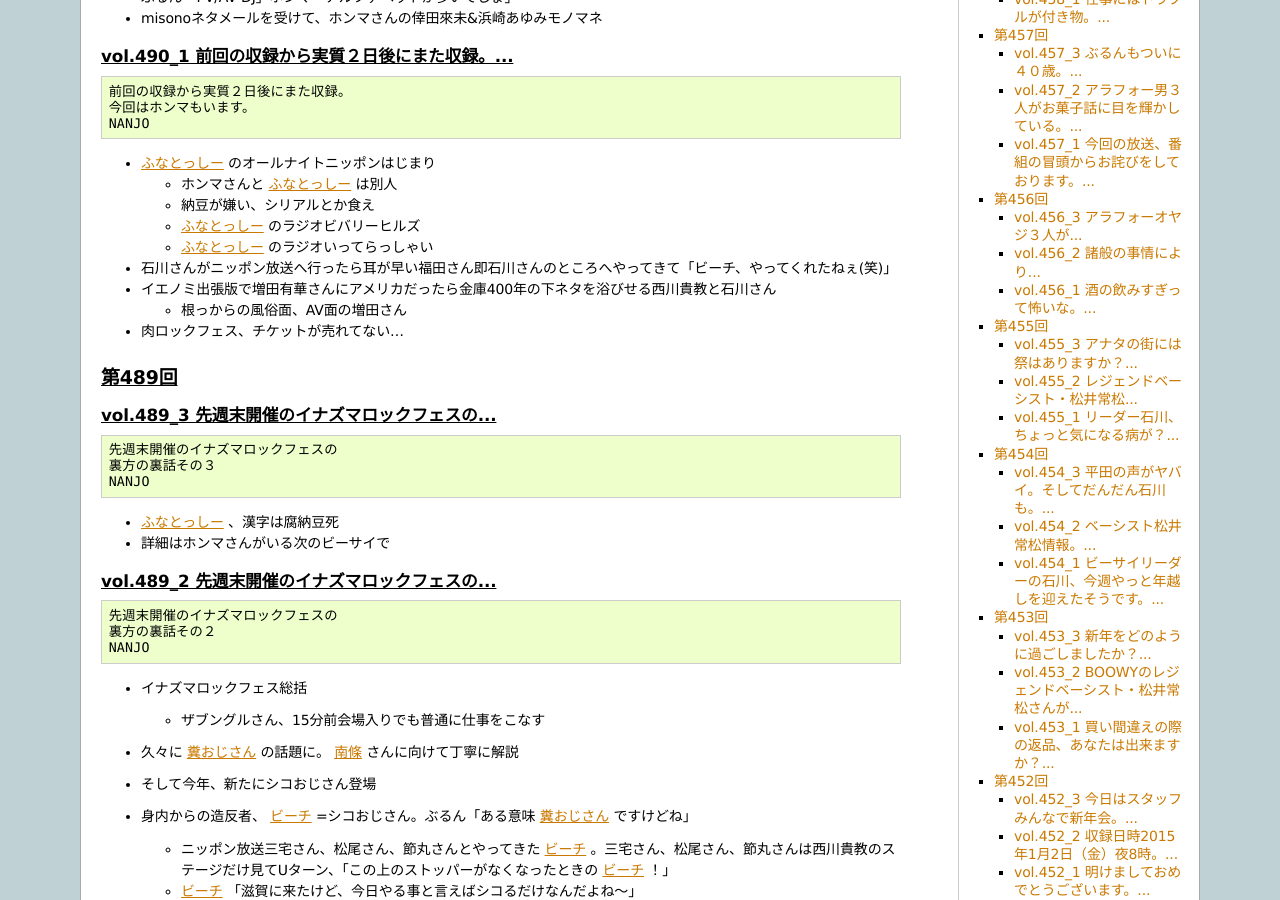
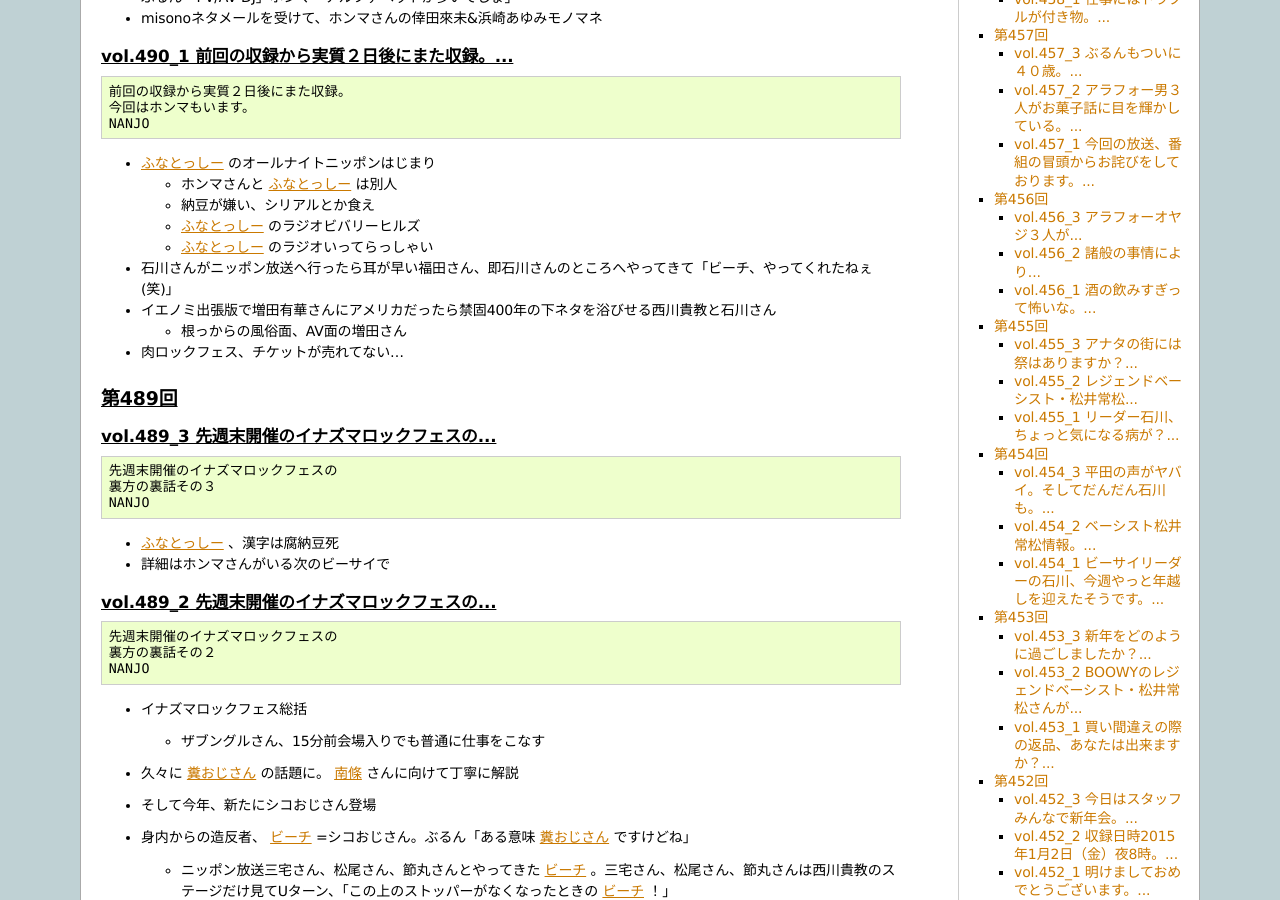
Before and after one commit to gosyujin/be-side, a Sphinx documentation site: the page built from source/2015.rst, in a window 1280 px wide and 900 px high, scrolled down 5629 px. Built offline with Sphinx 7.4.7, drawn with Linux system fonts in a browser that asks for light colours.

Commit message:
Update source

```diff
--- a/source/2015.rst
+++ b/source/2015.rst
@@ -172,8 +172,8 @@ vol.490_1 前回の収録から実質２日後にまた収録。...
   * :term:`ふなとっしー` のラジオビバリーヒルズ
   * :term:`ふなとっしー` のラジオいってらっしゃい
 
-* 石川さんがニッポン放送へ行ったら耳が早い福田さん即石川さんのところへやってきて「ビーチ、やってくれたねぇ(笑)」
-* イエノミ出張版で増田有華さんにアメリカだったら金庫400年の下ネタを浴びせる西川貴教と石川さん
+* 石川さんがニッポン放送へ行ったら耳が早い福田さん、即石川さんのところへやってきて「ビーチ、やってくれたねぇ(笑)」
+* イエノミ出張版で増田有華さんにアメリカだったら禁固400年の下ネタを浴びせる西川貴教と石川さん
 
   * 根っからの風俗面、AV面の増田さん
 
```
